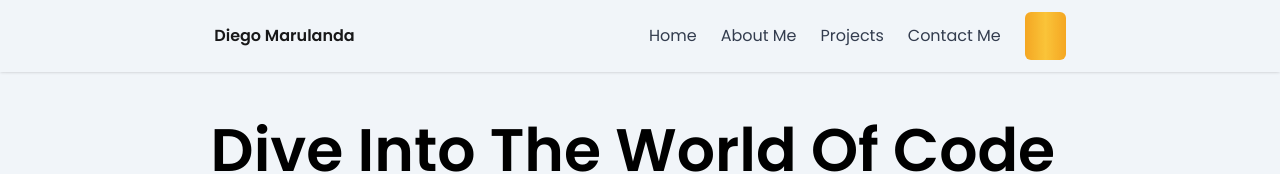
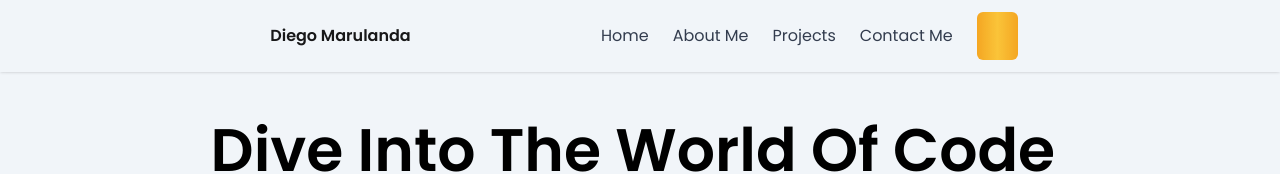
Before and after one commit to DiegoMarulandaB/Portfolio, a Next.js app: page / in a window 1280 px wide. Shown: the top 174 px of the page. Built offline with nearby package versions, Linux system fonts and the light colour scheme; some icons are missing.

Commit message:
refactor: :bug: add fixes navbar_footer_projectsCards

```diff
--- a/src/components/Footer/Footer.tsx
+++ b/src/components/Footer/Footer.tsx
@@ -5,7 +5,7 @@ const Footer = () => {
     <section id="footer">
       <div className=" mx-auto max-w-full md:max-w-full px-1 sm:px-1  mt-24  bg-slate-100 dark:bg-slate-700 ">
         <hr className=" dark:border-slate-500 " />
-        <div className="p-2 flex flex-col items-center justify-center text-center md:flex-row md:justify-evenly mx-34">
+        <div className="p-2 flex flex-col items-center justify-center text-center md:flex-row md:justify-evenly mx-26">
           <div className="flex flex-row space-x-2 mt-2">
             &copy; 2023-2024 Diego Marulanda. All Rights Reserved.
           </div>
--- a/src/components/Navigation/Navigation.tsx
+++ b/src/components/Navigation/Navigation.tsx
@@ -20,8 +20,8 @@ const Navigation = () => {
   const [navigation, setNavigation] = useState(false)
 
   return (
-    <header className="w-full mx-auto  px-6 sm:px-20 opacity-90 fixed top-0 z-50 shadow bg-slate-100 dark:bg-slate-700 dark:border-slate-500 ">
-      <div className="justify-evenly  md:items-center md:flex">
+    <header className="w-full mx-auto px-6 sm:px-20 opacity-90 fixed top-0 z-50 shadow bg-slate-100 dark:bg-slate-700 dark:border-slate-500">
+      <div className="justify-evenly md:items-center md:flex">
         <div>
           <div className="flex items-center justify-between py-3 md:py-6 md:block">
             <Link to="home">
@@ -48,11 +48,11 @@ const Navigation = () => {
         <div>
           <div
             // menu
-            className={`flex-1 justify-self-center pb-3 mt-8 md:block md:pb-0 md:mt-0 cursor-pointer text-1xl mx-20 mr-1 text-slate-800  ${
+            className={`flex-1 justify-self-center pb-3 mt-8 md:block md:pb-0 md:mt-0 cursor-pointer text-1xl text-slate-800${
               navigation ? 'block' : 'hidden'
             }`}
           >
-            <div className="items-center justify-center space-y-8 md:flex md:space-x-6 md:space-y-0 mx-20 mr-1">
+            <div className="items-center justify-center space-y-8 md:flex md:space-x-6 md:space-y-0">
               {LINKS_NAV.map((item, index) => (
                 <Link key={index} to={item.route}>
                   <div
--- a/src/components/Projects/ProjectsCards.tsx
+++ b/src/components/Projects/ProjectsCards.tsx
@@ -20,7 +20,7 @@ const ProjectCards: React.FC<ProjectCardsProps> = ({
   >
     <div>
       <Slide offset="-200px 0px -200px 0px">
-        <div className="flex flex-col items-center text-center text-white bg-gradient-to-r bg-white dark:bg-slate-600 rounded-3xl outline outline-offset-2 outline-purple-900 dark:outline-slate-100 opacity-90  px-4 py-4 mx-2 mr-2 mt-5 w-46 h-46">
+        <div className="flex flex-col items-center text-center text-white bg-gradient-to-r bg-white dark:bg-slate-600 rounded-2xl outline outline-offset-2 outline-purple-900 dark:outline-slate-100 opacity-90  px-4 py-4 mx-2 mr-2 mt-5">
           <div className="overflow-hidden">
             <a href={href} target="_blank" rel="noopener noreferrer">
               <img
@@ -29,13 +29,13 @@ const ProjectCards: React.FC<ProjectCardsProps> = ({
                 width={690}
                 height={690}
                 alt="portfolio"
-                className="w-full mt-6 transition-transform duration-150 ease-in-out hover:scale-125 rounded-md  border-solid border-2 border-gray-200"
+                className=" mt-6 transition-transform duration-150 ease-in-out hover:scale-125 rounded-md  border-solid border-2 border-gray-200"
               />
             </a>
           </div>
           <div className="flex flex-col text-center items-center justify-center ">
             <div
-              className="relative z-10 px-4 py-4 -mt-2 text-center items-center justify-center  text-blue-800 dark:text-amber-200 mx-2 mr-2 w-26 text-1xl
+              className="relative z-10 px-4 py-4 -mt-2 text-center items-center justify-center text-blue-800 dark:text-amber-200 mx-2 mr-2 w-26 text-1xl
         "
             >
               <span className="block mb-2 text-1xl sm:text-1xl md:text-1xl lg:text-1xl xl:text-2xl font-bold text-primary">
```
